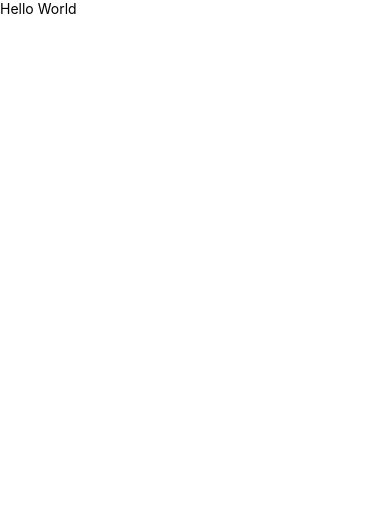
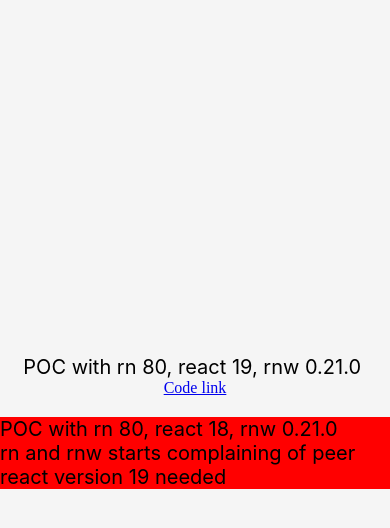
Before and after one commit to ankitt8/cross-platform-myapp, a React Native app: screen / in a window 390 px wide. Shown: the top 528 px of the page. Built offline with nearby package versions, Linux system fonts and the light colour scheme.

Commit message:
updated cpntent

```diff
--- a/App.tsx
+++ b/App.tsx
@@ -6,17 +6,25 @@
  */
 
 
-import { StatusBar, StyleSheet, useColorScheme, View, Text } from 'react-native';
+import { Platform, StyleSheet, useColorScheme, View, Text } from 'react-native';
 
 function App() {
-  const isDarkMode = useColorScheme() === 'dark';
 
   return (
     <View style={styles.container}>
-      <StatusBar barStyle={isDarkMode ? 'light-content' : 'dark-content'} />
+      <Text style={styles.text}>POC with rn 80, react 19, rnw 0.21.0 </Text>
 
-      <Text>Hello World</Text>
 
+      {Platform.OS === "web" ? (
+        <a href="https://github.com/ankitt8/cross-platform-myapp" target="_blank" rel="noopener noreferrer">
+          Code link
+        </a>
+      ) : null}
+
+      <View style={{ marginTop: 20, background: 'red' }}>
+        <Text style={styles.text}>POC with rn 80, react 18, rnw 0.21.0 </Text>
+        <Text style={styles.text}>rn and rnw starts complaining of peer react version 19 needed </Text>
+      </View>
     </View>
   );
 }
@@ -24,6 +32,12 @@ function App() {
 const styles = StyleSheet.create({
   container: {
     flex: 1,
+    justifyContent: "center",
+    alignItems: "center",
+    backgroundColor: "#f5f5f5",
+  },
+  text: {
+    fontSize: 20,
   },
 });
 
```
Also changed, not shown: 2 other files (tests, documents, lock files or other folders).
